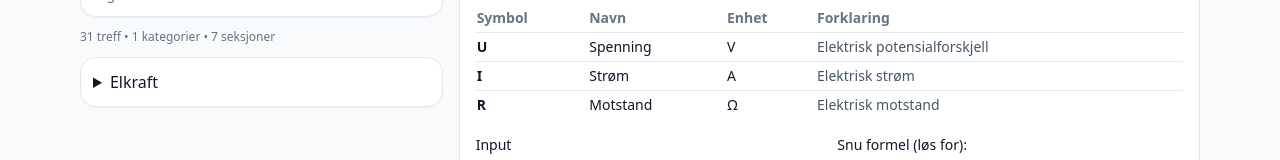
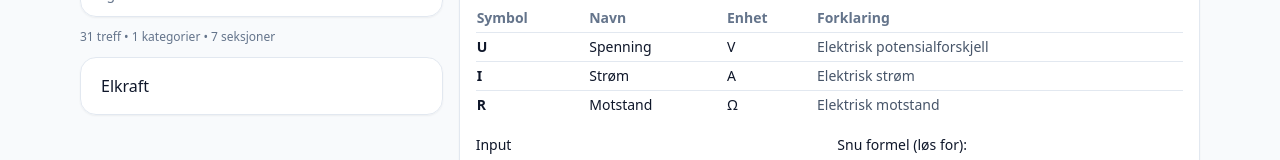
Before and after one commit to Tony-MCL/formelbase, a React (Vite) app: page / in a window 1280 px wide. Shown: the part 208-368 px from the top of the page. Built offline with nearby package versions, Linux system fonts and the light colour scheme.

Commit message:
Update styles.css

```diff
--- a/src/assets/styles.css
+++ b/src/assets/styles.css
@@ -36,3 +36,17 @@ html, body, #root { height: 100%; }
   @apply border-blue-500 text-blue-600 dark:text-blue-400 bg-blue-50 dark:bg-blue-900/20;
 }
 /* ==== [BLOCK: Chips] END ==== */
+/* ==== [BLOCK: NavTree Styles] BEGIN ==== */
+.nav-details > summary {
+  list-style: none;
+}
+.nav-summary {
+  @apply cursor-pointer select-none px-2 py-1 rounded font-medium hover:bg-slate-50 dark:hover:bg-slate-800;
+}
+.nav-subsummary {
+  @apply cursor-pointer select-none px-2 py-1 rounded text-sm text-slate-600 dark:text-slate-300 hover:bg-slate-50 dark:hover:bg-slate-800;
+}
+.nav-item {
+  @apply w-full text-left text-sm px-2 py-1 rounded hover:bg-slate-50 dark:hover:bg-slate-800;
+}
+/* ==== [BLOCK: NavTree Styles] END ==== */
```
